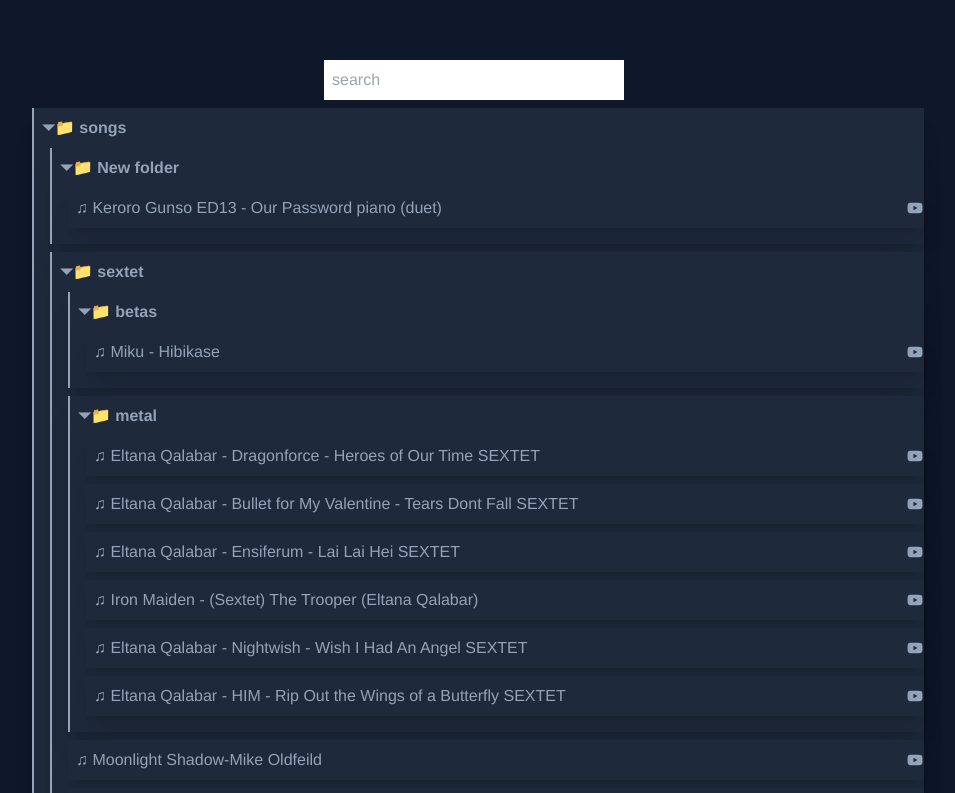
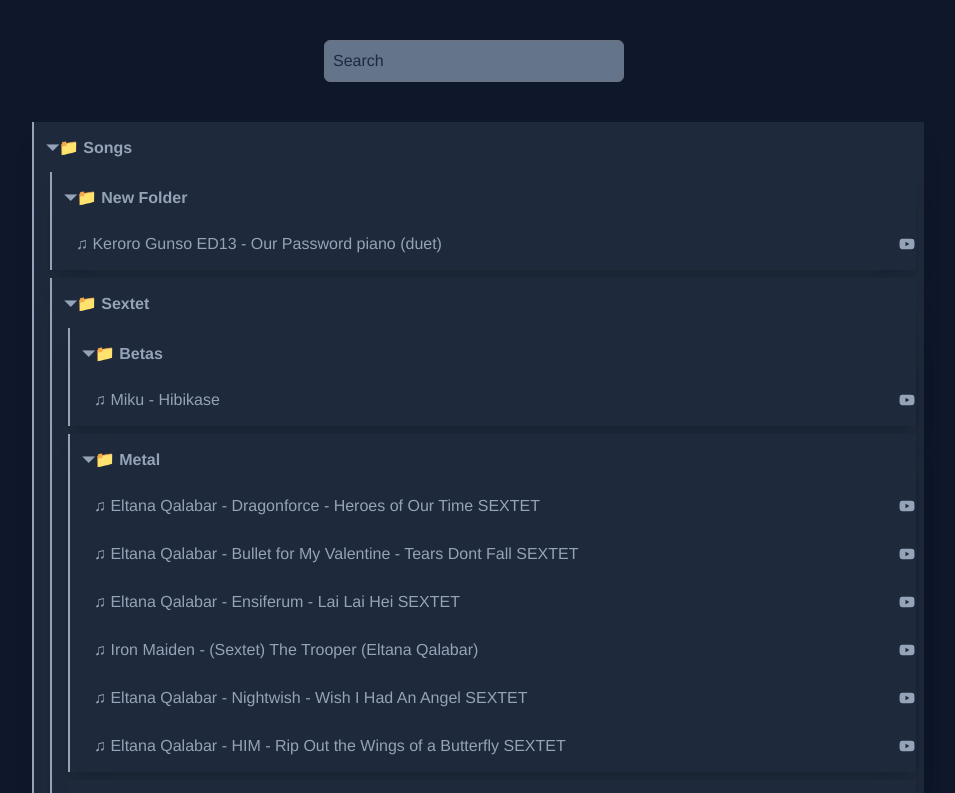
Before and after one commit to pink-papaya/the-papayas, a Vue app: page / in a window 1280 px wide. Shown: the top 793 px of the page, without its empty margins (166-1121 px from the left). Built offline with nearby package versions, Linux system fonts and the light colour scheme.

Commit message:
feat: Redesign UI (WIP)

```diff
--- a/package.json
+++ b/package.json
@@ -15,6 +15,7 @@
     "vue": "^3.2.45"
   },
   "devDependencies": {
+    "@tailwindcss/forms": "^0.5.3",
     "@types/lodash": "^4.14.191",
     "@typescript-eslint/eslint-plugin": "^5.46.1",
     "@typescript-eslint/parser": "^5.46.1",
@@ -30,6 +31,7 @@
     "eslint-plugin-vue": "^9.8.0",
     "eslint-plugin-vuejs-accessibility": "^2.0.0",
     "postcss": "^8.4.21",
+    "postcss-nesting": "^11.1.0",
     "prettier": "^2.8.1",
     "prettier-plugin-tailwindcss": "^0.2.2",
     "tailwindcss": "^3.2.4",
--- a/postcss.config.js
+++ b/postcss.config.js
@@ -1,6 +1,6 @@
 module.exports = {
   plugins: {
-    'tailwindcss/nesting': {},
+    'tailwindcss/nesting': 'postcss-nesting',
     tailwindcss: {},
     autoprefixer: {},
   },
--- a/src/App.vue
+++ b/src/App.vue
@@ -20,6 +20,5 @@
   -moz-osx-font-smoothing: grayscale;
   text-align: center;
   color: #2c3e50;
-  margin-top: 60px;
 }
 </style>
--- a/src/components/FileTree.vue
+++ b/src/components/FileTree.vue
@@ -4,12 +4,12 @@
       <div
         v-if="item.isVisible !== false"
         :class="{ [item.type]: true, first: depth === 0 }"
-        class="item bg-slate-800 text-slate-400 shadow-xl"
+        class="item bg-slate-800 text-slate-400"
         tabindex="0"
         @keyup.enter="toggle(item)"
         @click.stop="toggle(item)"
       >
-        <div class="item-name">
+        <div class="item-name bg-slate-800">
           <template v-if="item.type === 'folder'">
             <span v-show="itemStateMap[item.name] !== false">⏷</span>
             <span v-show="itemStateMap[item.name] === false">⏵</span>
@@ -67,36 +67,45 @@
 }
 </script>
 
-<style lang="css">
+<style>
 .item {
   @apply font-medium;
 
-  .first {
-    margin-right: 8px;
+  &.first {
+    padding-right: 8px;
+    margin-top: 0;
   }
 
-  padding: 8px 0 8px 8px;
+  padding: 10px 0 6px 8px;
   margin: 8px 0 8px 8px;
+
+  &:last-child:not(.first) {
+    margin-bottom: 0;
+    padding-bottom: 8px;
+  }
 
   text-align: start;
 }
 
 .folder {
-  @apply cursor-pointer border-l-2 border-slate-400 font-bold;
+  @apply cursor-pointer border-l-2 border-slate-400 font-bold shadow-xl;
 
-  :hover {
-    @apply border-fuchsia-300 text-fuchsia-300;
+  > .item-name {
+    @apply sticky z-10 p-1 capitalize;
+    top: 120px;
+  }
 
-    > .item-name {
-      @apply text-fuchsia-300;
+  &:hover {
+    @apply border-pink-400;
+
+    & > .item-name {
+      @apply text-pink-400;
     }
   }
 }
 
 .song {
   cursor: default;
-  background: lightpink;
-
   display: flex;
   justify-content: space-between;
   align-items: center;
--- a/src/components/SongLIst.vue
+++ b/src/components/SongLIst.vue
@@ -1,14 +1,15 @@
 <template>
-  <input
-    v-model="query"
-    type="search"
-    name="search"
-    placeholder="search"
-    aria-label="search"
-    class="search-input"
-  />
-
-  <FileTree :items="filteredItems" class="file-tree rounded-lg" />
+  <div class="sticky top-0 z-20 bg-slate-900 py-10">
+    <input
+      v-model="query"
+      type="search"
+      name="search"
+      placeholder="Search"
+      aria-label="Search"
+      class="w-full max-w-[300px] rounded-md bg-slate-500 p-2 placeholder:text-slate-800 text-slate-900 focus:border-transparent focus:bg-slate-400 focus:ring-1 focus:ring-slate-500"
+    />
+  </div>
+  <FileTree :items="filteredItems" class="file-tree sticky rounded-lg" />
 
   <footer class="footer">Last update: {{ createdAt }}</footer>
 </template>
@@ -55,12 +56,6 @@
 </script>
 
 <style>
-.search-input {
-  padding: 8px;
-  max-width: 300px;
-  width: 100%;
-}
-
 .file-tree {
   max-width: 900px;
   margin: 0 auto;
--- a/tailwind.config.js
+++ b/tailwind.config.js
@@ -4,5 +4,8 @@
   theme: {
     extend: {},
   },
-  plugins: [],
+  plugins: [
+    // eslint-disable-next-line import/no-extraneous-dependencies,global-require
+    require('@tailwindcss/forms'),
+  ],
 };
```
Also changed, not shown: 1 other file (tests, documents, lock files or other folders).
